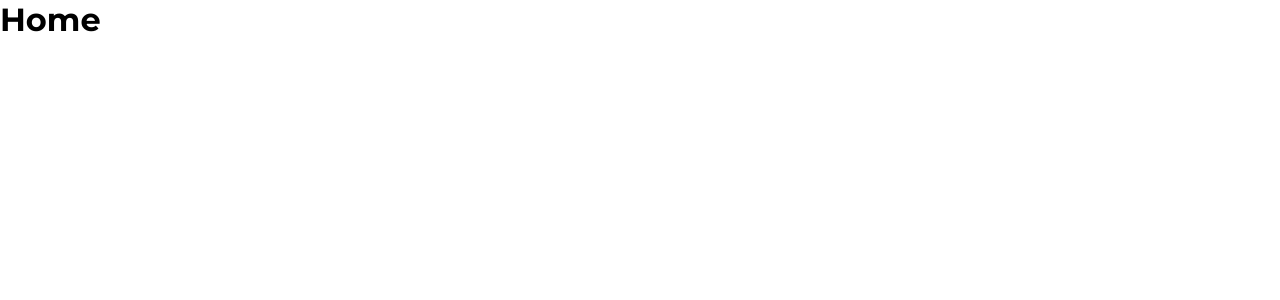
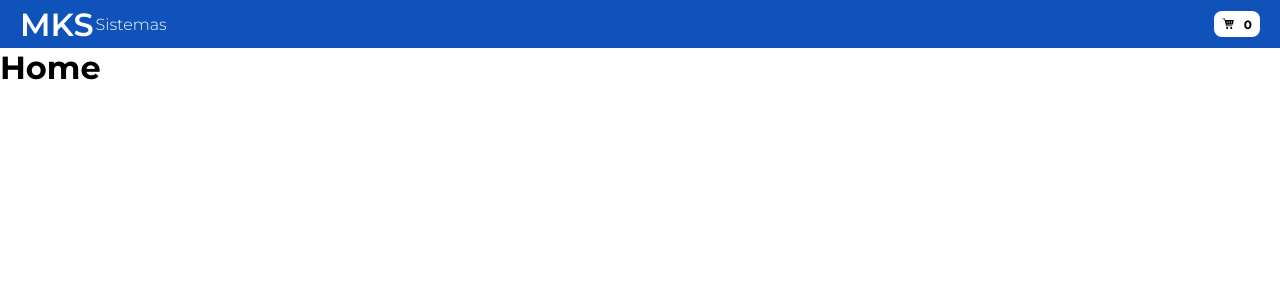
Before and after one commit to WeslleySOR/mks-frontend-challenge, a Next.js app: page / in a window 1280 px wide. Shown: the top 300 px of the page. Built offline with nearby package versions, Linux system fonts and the light colour scheme.

Commit message:
create: Header component layout was created

```diff
--- /dev/null
+++ b/src/components/Header/index.tsx
@@ -0,0 +1,17 @@
+import Image from "next/image";
+import { Cart, Container, Logo } from "./style";
+
+export function Header() {
+  return (
+    <Container>
+      <Logo>
+        <span>MKS</span>
+        <span>Sistemas</span>
+      </Logo>
+      <Cart>
+        <Image src='/cart-icon.svg' width='12px' height='12px'/>
+        <span>0</span>
+      </Cart>
+    </Container>
+  )
+}
--- /dev/null
+++ b/src/components/Header/style.ts
@@ -0,0 +1,46 @@
+import styled from "styled-components";
+
+export const Container = styled.header`
+  height: 48px;
+  background-color: #0f52ba;
+  padding: 4px 20px;
+  display: flex;
+  align-items: center;
+`;
+
+export const Logo = styled.div`
+  height: 100%;
+  display: flex;
+  justify-content: center;
+  align-items: center;
+  gap: 2px;
+  span {
+    line-height: 19px;
+    color: #fff;
+    &:first-of-type {
+      font-weight: 600;
+      font-size: 32px;
+    }
+    &:last-of-type {
+      font-weight: 300;
+      font-size: 16px;
+    }
+  }
+`
+
+export const Cart = styled.div`
+  background-color: #fff;
+  border-radius: 8px;
+  height: 26px;
+  display: flex;
+  align-items: center;
+  gap: 10px;
+  padding: 8px;
+  margin-left: auto;
+  span {
+    font-weight: 700;
+    font-size: 12px;
+    line-height: 15px;
+    color: #000;
+  }
+`
--- a/src/pages/_app.tsx
+++ b/src/pages/_app.tsx
@@ -1,8 +1,14 @@
 import "../styles/globals.css";
 import type { AppProps } from "next/app";
+import { Header } from "../components/Header";
 
 function MyApp({ Component, pageProps }: AppProps) {
-  return <Component {...pageProps} />;
+  return (
+    <>
+      <Header/>
+      <Component {...pageProps} />
+    </>
+  );
 }
 
 export default MyApp;
```
Also changed, not shown: public/cart-icon.svg (added).
